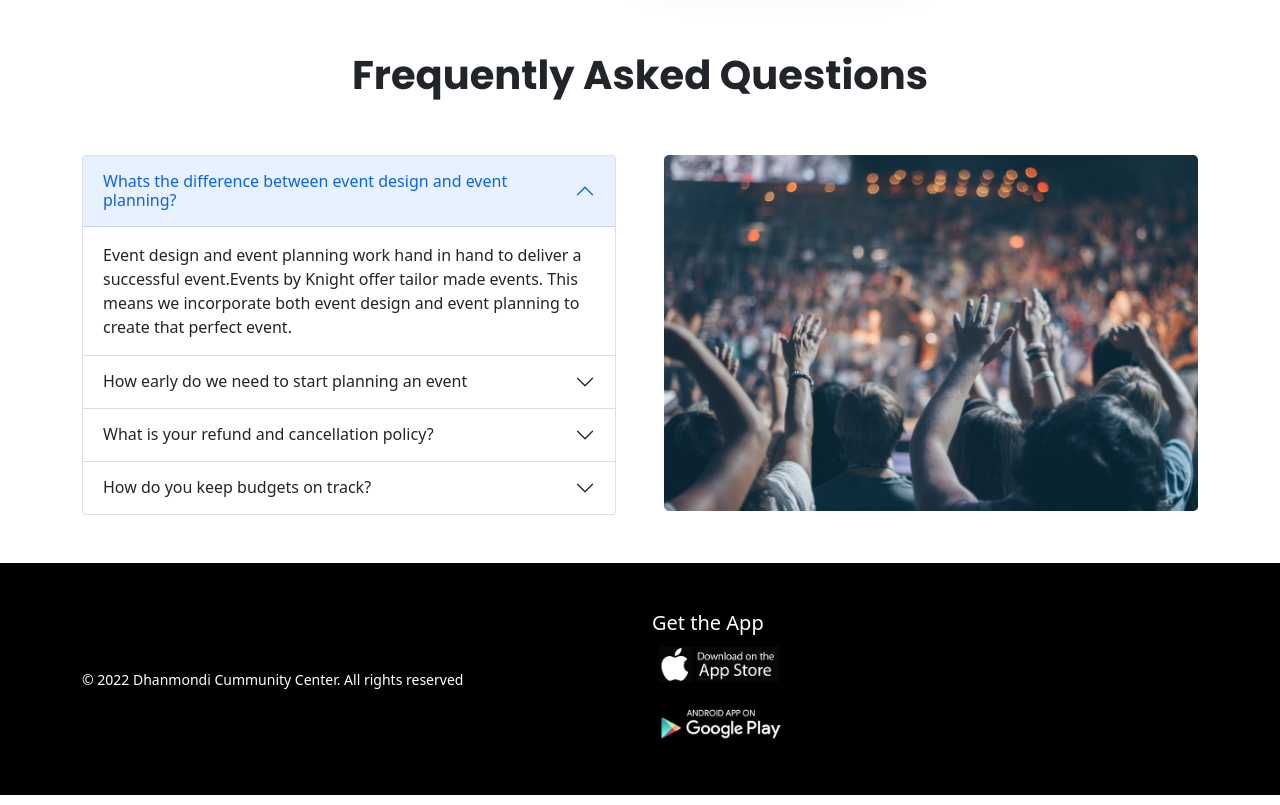
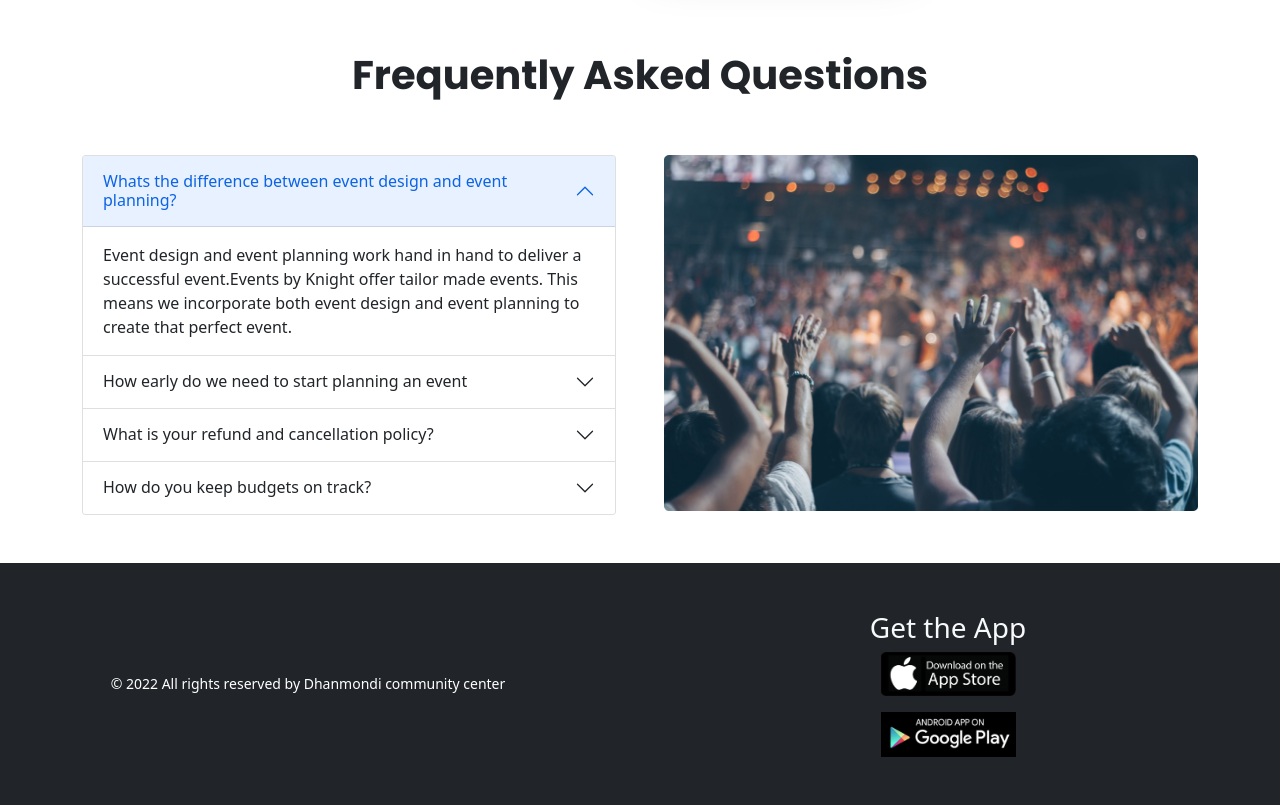
Before and after one commit to Mostafizur10681/convention-center, a plain HTML site: page index.html in a window 1280 px wide. Shown: the part 1166-1971 px from the top of the page. Drawn offline with nearby package versions, Linux system fonts and the light colour scheme.

Commit message:
footer added

```diff
--- a/index.html
+++ b/index.html
@@ -446,30 +446,24 @@
     <!-- Main End -->
 
     <!-- Footer start -->
-    <footer class="pt-5 pb-5 bg-black">
-        <section class="container">
-            <div class="row d-flex justify-content-between align-items-center">
-                <div class="col-lg-6 col-md-6 col-12 oder-2">
-                    <small class="text-white">© 2022 Dhanmondi Cummunity Center. All rights reserved</small>
-                </div>
-                <div class="col-lg-6 col-md-6 col-12 oder-1">
-                    <h5 class=" pe-3 text-white">Get the App</h5>
-                    <div class="d-block">
-                        <div class="pb-3">
-                            <a href="https://www.apple.com/app-store/">
-                                <img width="135" src="images/apple.png" alt="">
-                            </a>
-                        </div>
-                        <div>
-                            <a href="https://play.google.com/store/apps?hl=en&gl=US">
-                                <img width="135" src="images/android.jpg" alt="">
-                            </a>
-                        </div>
-                    </div>
-                </div>
+    <footer class="bg-dark d-flex align-items-center">
+        <div class="row w-100 d-flex align-items-center">
+            <div class="h-100 col-12 col-sm-12 col-lg-6 p-5">
+                <small class="fw-light text-white text-center d-block"> &copy; 2022 All rights reserved by Dhanmondi
+                    community center</small>
             </div>
-        </section>
+            <div class="h-100 col-12 col-sm-12 col-lg-6 d-flex flex-column align-items-center p-5">
+                <h3 class="text-light">Get the App</h3>
+                <a class="pb-3" href="https://www.apple.com/app-store/">
+                    <img width="135" src="images/apple.png" alt="">
+                </a>
+                <a href="https://play.google.com/store/apps?hl=en&gl=US"> <img width="135" src="images/android.jpg"
+                        alt=""></a>
+
+            </div>
+        </div>
     </footer>
+    <!-- Footer End -->
 
     <!-- Script Bootstrap Link -->
     <script src="https://cdn.jsdelivr.net/npm/bootstrap@5.1.3/dist/js/bootstrap.bundle.min.js"
```
Also changed, not shown: css/custom.css (line endings or trailing spaces).
